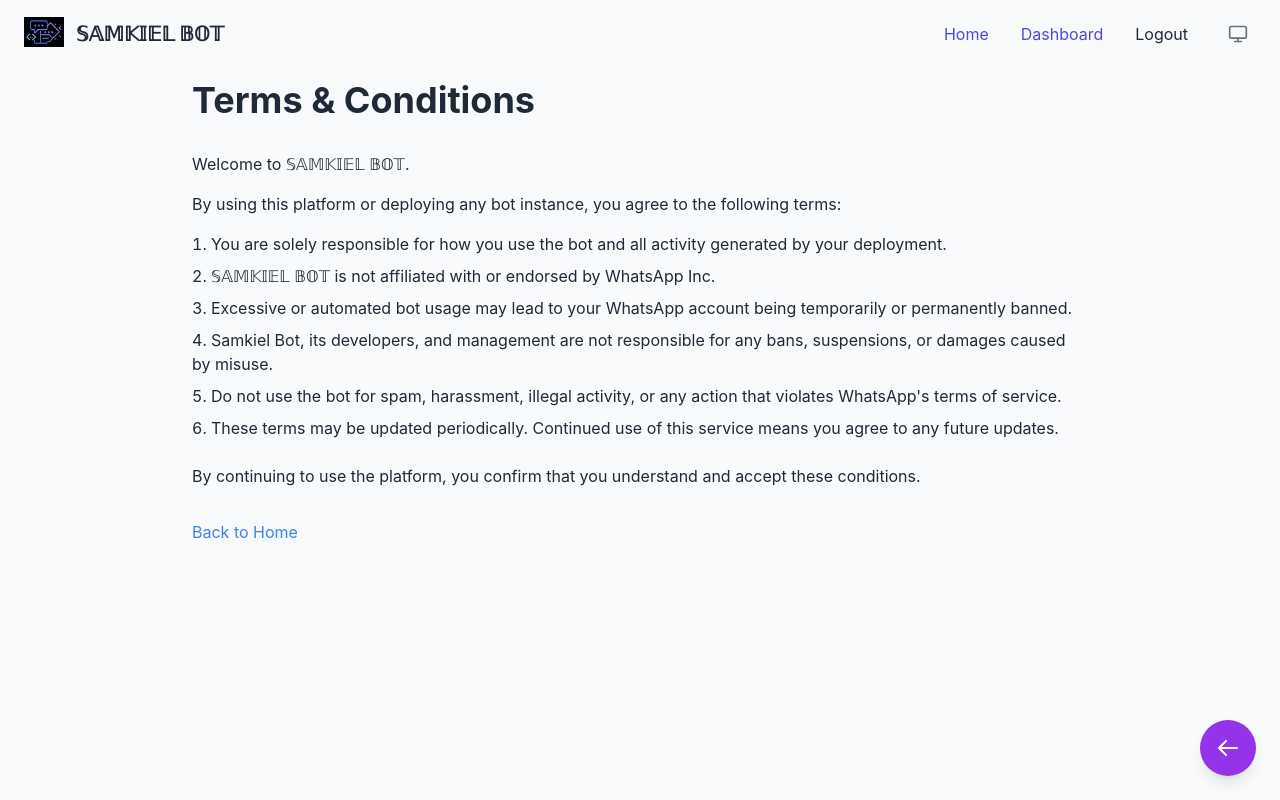
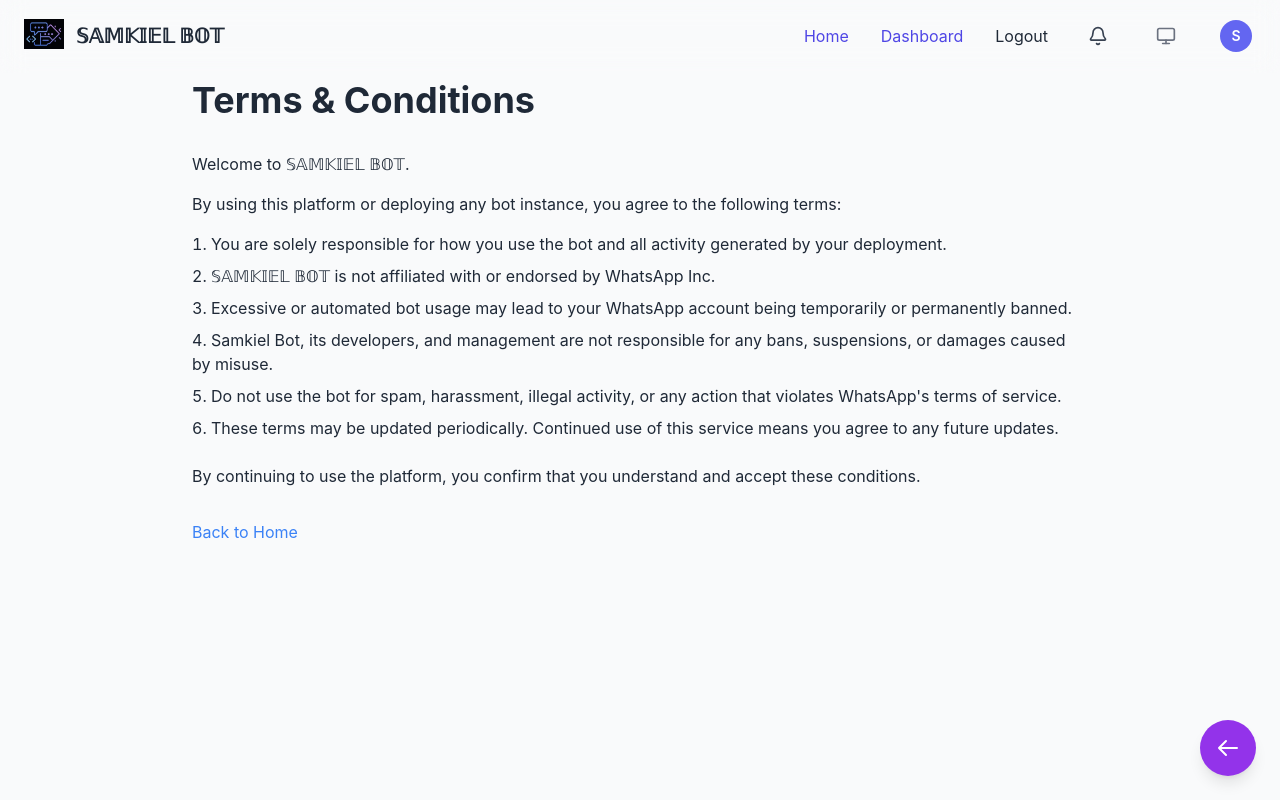
Before and after one commit to samkiel488/SAMKIELBOT, a Next.js app in the folder frontend/: page /terms in a window 1280 px wide. Built offline with nearby package versions, Linux system fonts and the light colour scheme; sample sign-in values are in the browser's storage.

Commit message:
update 20 files

```diff
--- a/frontend/components/Navbar.js
+++ b/frontend/components/Navbar.js
@@ -3,13 +3,16 @@
 import Image from "next/image";
 import { useAuth } from "../lib/auth";
 import { useTheme } from "../context/ThemeContext";
-import { Menu, X, Sun, Moon, Monitor } from "lucide-react";
+import { Menu, X, Sun, Moon, Monitor, Bell } from "lucide-react";
+import NotificationDropdown from "./NotificationDropdown";
+import UserAvatarDropdown from "./UserAvatarDropdown";
 
 export default function Navbar() {
   const { user, logout } = useAuth();
   const { theme, toggleTheme } = useTheme();
   const [menuOpen, setMenuOpen] = useState(false);
   const [scrolled, setScrolled] = useState(false);
+  const [showNotifications, setShowNotifications] = useState(false);
 
   useEffect(() => {
     const handleScroll = () => setScrolled(window.scrollY > 10);
@@ -82,6 +85,23 @@
             </>
           )}
 
+          {/* Notifications */}
+          {user && (
+            <div className="relative">
+              <button
+                onClick={() => setShowNotifications(!showNotifications)}
+                className="p-2 rounded-full hover:bg-gray-200 dark:hover:bg-gray-700 transition-colors"
+              >
+                <Bell size={20} className="text-gray-700 dark:text-gray-300" />
+              </button>
+              {showNotifications && (
+                <NotificationDropdown
+                  onClose={() => setShowNotifications(false)}
+                />
+              )}
+            </div>
+          )}
+
           {/* Theme Toggle Button */}
           <button
             onClick={() => {
@@ -113,6 +133,9 @@
               />
             )}
           </button>
+
+          {/* User Avatar */}
+          {user && <UserAvatarDropdown user={user} />}
         </div>
 
         {/* Mobile Header: Theme Toggle + Menu Button */}
@@ -158,10 +181,14 @@
           </button>
         </div>
       </div>
-
       {/* Mobile Dropdown */}
-      {menuOpen && (
-        <div className="md:hidden bg-white dark:bg-gray-900 border-t border-gray-200 dark:border-gray-700 px-6 py-4 space-y-3">
+      <div
+        className={`md:hidden bg-white dark:bg-gray-900 border-t border-gray-200 dark:border-gray-700 px-6 py-4 space-y-3 transition-all duration-300 ${
+          menuOpen
+            ? "max-h-96 opacity-100"
+            : "max-h-0 opacity-0 overflow-hidden"
+        }`}
+      >
         <Link
           href={user ? "/dashboard" : "/"}
           onClick={() => setMenuOpen(false)}
@@ -201,15 +228,12 @@
               href="/register"
               onClick={() => setMenuOpen(false)}
               className="block text-gray-800 dark:text-gray-100 hover:text-indigo-600 dark:hover:text-indigo-400 transition-colors"
-              >mn
+            >
               Register
             </Link>
           </>
         )}
-
-
       </div>
-      )}
     </nav>
   );
 }
```
Lines whose indentation alone changed are shown as unchanged.
